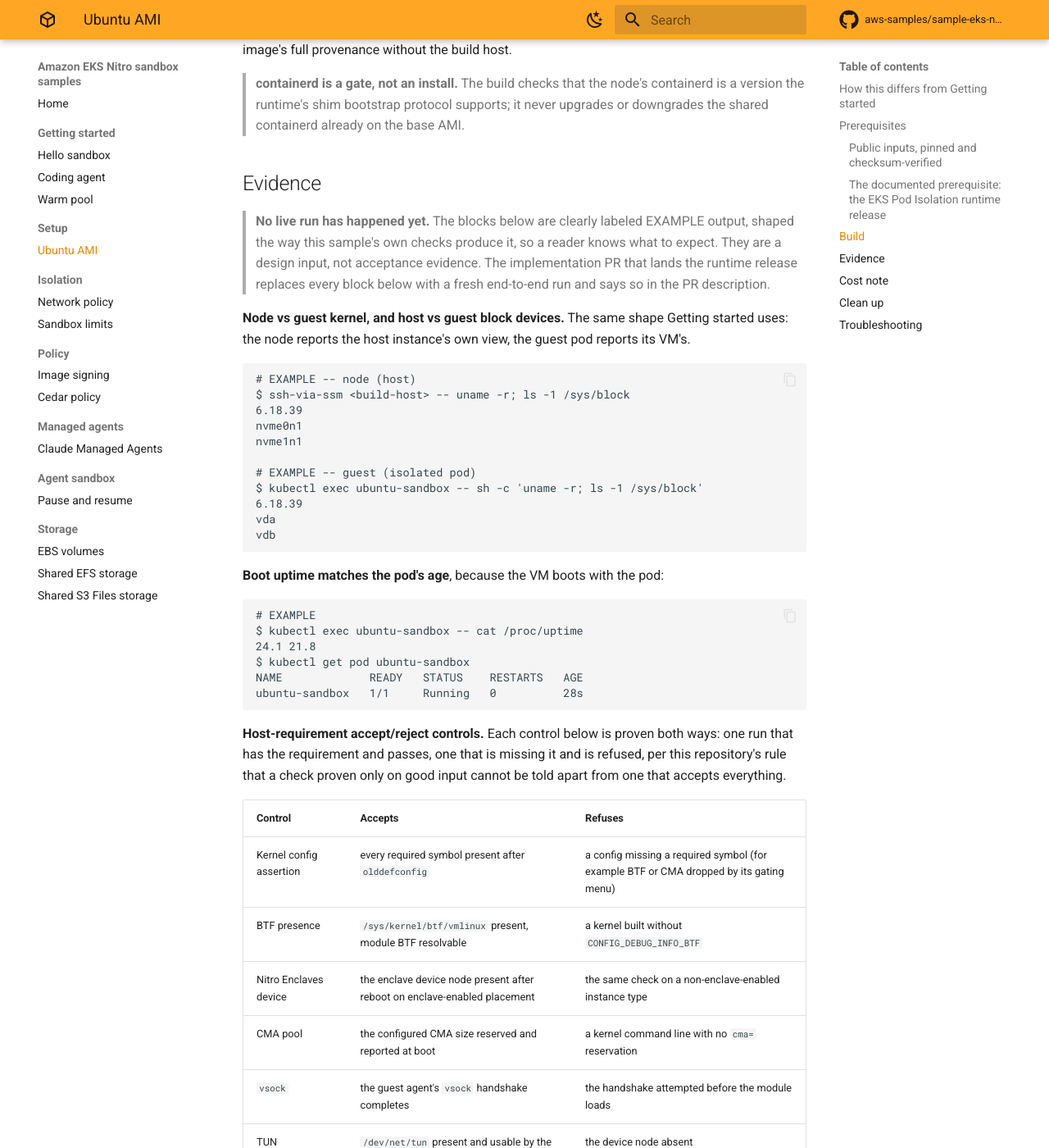
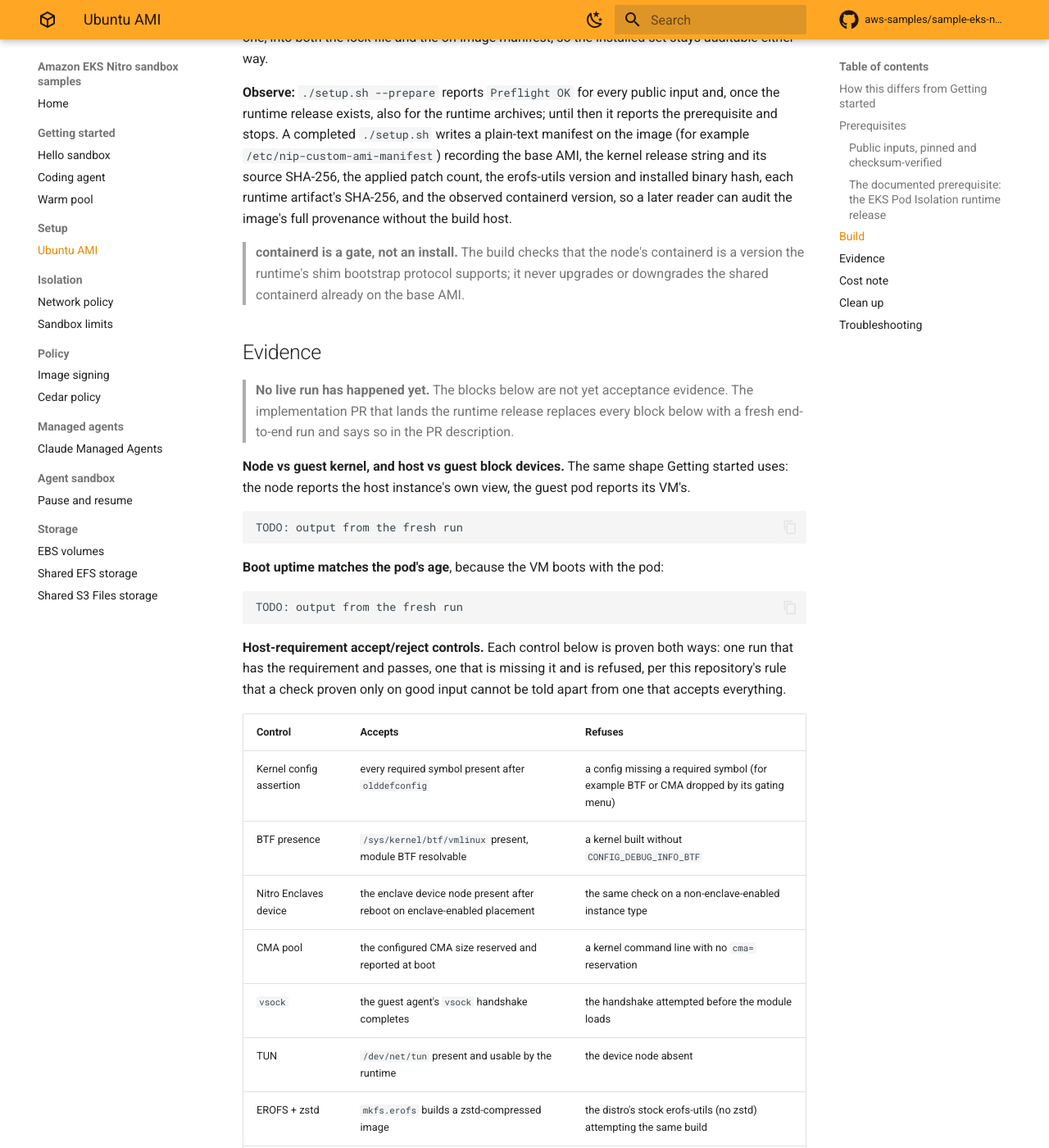
Before and after one commit to aws-samples/sample-eks-nitro-sandbox, an MkDocs documentation site: the page built from examples/setup/ubuntu-ami/README.md, in a window 1280 px wide and 1400 px high, scrolled down 7163 px. Shown: the whole window at 82% size. Built offline with MkDocs 1.6.1 and Material for MkDocs 9.7.7, drawn with Linux system fonts in a browser that asks for light colours; comment, search, counter and statistics services are not loaded; some of the changed text lies outside the part shown.

Commit message:
Correct publication honesty: EXAMPLE->TODO output, roadmap availability, blocked status (issue #10)
The README showed illustrative EXAMPLE output blocks that read like a real
run, and the roadmap marked ubuntu-ami '(available now)', though no live
AWS run has been performed and the public EKS Pod Isolation runtime plus
host-kernel patch series are not yet released.

- examples/setup/ubuntu-ami/README.md: replaced every EXAMPLE output block
  with the repository's TODO convention (AGENTS.md, Verification rules),
  and added a visible status banner near the top stating the sample is
  authored and static-verified, blocked on the public runtime release.
- docs/ROADMAP.md: removed the '(available now)' claim for ubuntu-ami and
  reworded the entry to state it is authored and static-verified rather
  than runnable end-to-end.

Proved by running ./scripts/check-sample-index.sh, which now reports
exactly the one expected 'linked but not marked available now' finding
for setup/ubuntu-ami and nothing else, confirming no other index broke.

````diff
--- a/examples/setup/ubuntu-ami/README.md
+++ b/examples/setup/ubuntu-ami/README.md
@@ -1,4 +1,16 @@
 # Build an Ubuntu AMI for EKS Pod Isolation
+
+!!! warning "Status: authored and static-verified, blocked on a public release"
+
+    This sample is authored and static-verified (every script parses, every pinned
+    public input checksum-verifies, the lock file and manifests are well-formed), but
+    **no live AWS run has been performed**. It is blocked on the public release of the
+    EKS Pod Isolation runtime (the containerd shim and CRI proxy, the sandbox
+    hypervisor and its guest microVM image) and the host-kernel patch series, neither
+    of which exists publicly yet. See
+    [The documented prerequisite](#the-documented-prerequisite-the-eks-pod-isolation-runtime-release)
+    for what is blocked and why, and [Evidence](#evidence) for what is still a
+    `TODO: output from the fresh run` placeholder pending that release.
 
 Build a custom Ubuntu 24.04 node AMI for Amazon EKS Pod Isolation, add one dedicated,
 tainted managed node group to an **existing cluster**, and run an isolated pod on that
@@ -245,38 +257,21 @@ version, so a later reader can audit the image's full provenance without the bui
 
 ## Evidence
 
-> **No live run has happened yet.** The blocks below are clearly labeled EXAMPLE output,
-> shaped the way this sample's own checks produce it, so a reader knows what to expect.
-> They are a design input, not acceptance evidence. The implementation PR that lands the
-> runtime release replaces every block below with a fresh end-to-end run and says so in
-> the PR description.
+> **No live run has happened yet.** The blocks below are not yet acceptance evidence. The
+> implementation PR that lands the runtime release replaces every block below with a
+> fresh end-to-end run and says so in the PR description.
 
 **Node vs guest kernel, and host vs guest block devices.** The same shape Getting started
 uses: the node reports the host instance's own view, the guest pod reports its VM's.
 
 ```text
-# EXAMPLE -- node (host)
-$ ssh-via-ssm <build-host> -- uname -r; ls -1 /sys/block
-6.18.39
-nvme0n1
-nvme1n1
-
-# EXAMPLE -- guest (isolated pod)
-$ kubectl exec ubuntu-sandbox -- sh -c 'uname -r; ls -1 /sys/block'
-6.18.39
-vda
-vdb
+TODO: output from the fresh run
 ```
 
 **Boot uptime matches the pod's age**, because the VM boots with the pod:
 
 ```text
-# EXAMPLE
-$ kubectl exec ubuntu-sandbox -- cat /proc/uptime
-24.1 21.8
-$ kubectl get pod ubuntu-sandbox
-NAME             READY   STATUS    RESTARTS   AGE
-ubuntu-sandbox   1/1     Running   0          28s
+TODO: output from the fresh run
 ```
 
 **Host-requirement accept/reject controls.** Each control below is proven both ways: one
@@ -309,14 +304,7 @@ control below. The reject control
 the node never loaded and is refused.
 
 ```text
-# EXAMPLE -- AppArmor profile loaded and enforcing
-$ ssh-via-ssm <build-host> -- aa-status --json | python3 -c \
-  'import json,sys; d=json.load(sys.stdin); print(d["profiles"].get("ubuntu-ami-sample-profile", "absent"))'
-enforce
-
-# EXAMPLE -- a denied action under that profile
-$ kubectl exec isolated-sandbox-pod -n ubuntu-ami-sample -- sh -c 'echo test > /etc/shadow' 2>&1
-sh: can't create /etc/shadow: Permission denied
+TODO: output from the fresh run
 ```
 
 ## Cost note
````
Also changed, not shown: docs/ROADMAP.md (+7 -6 lines).
